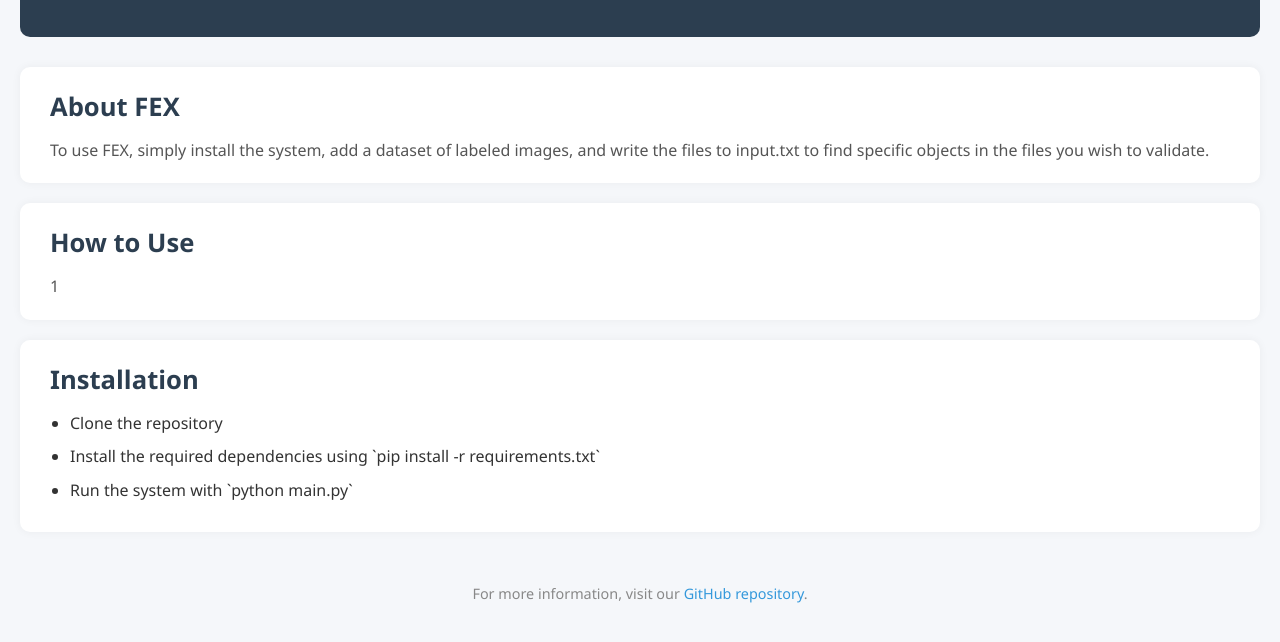
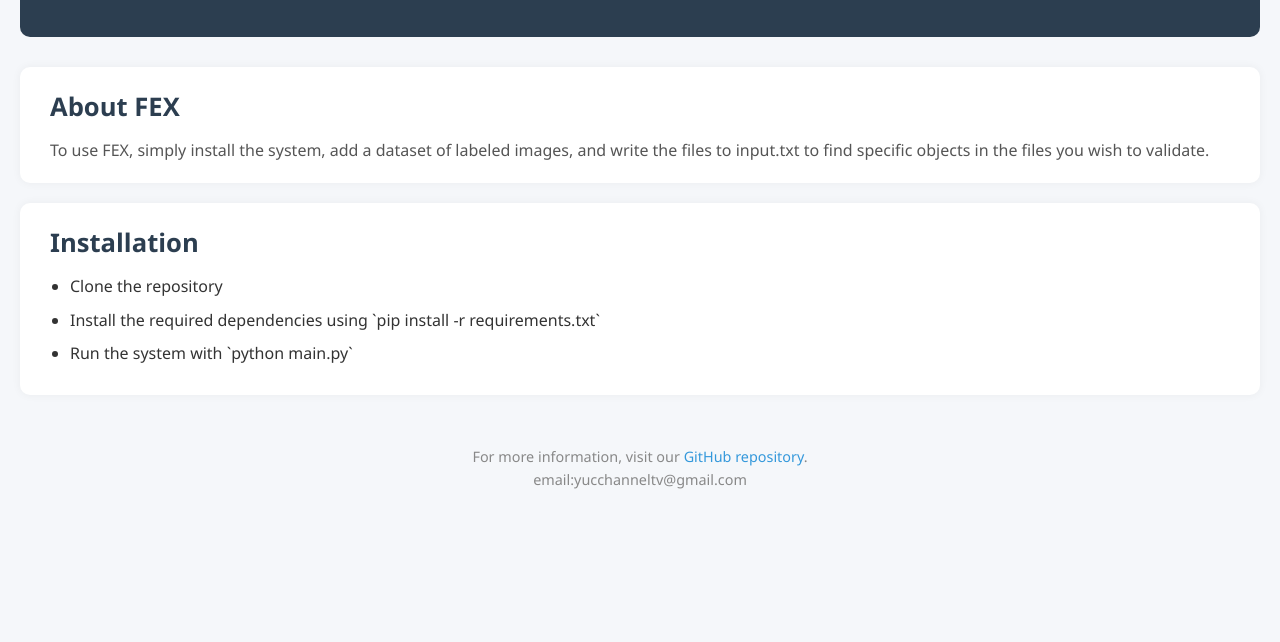
Before and after one commit to yucchannel/fex, a plain HTML site: page index.html in a window 1280 px wide. Shown: the part 168-810 px from the top of the page. Drawn offline with Linux system fonts and the light colour scheme.

Commit message:
Update index.html

```diff
--- a/index.html
+++ b/index.html
@@ -20,12 +20,6 @@
     </section>
 
     <section>
-        <h2>How to Use</h2>
-        <p>
-1        </p>
-    </section>
-
-    <section>
         <h2>Installation</h2>
         <ul>
             <li>Clone the repository</li>
@@ -36,6 +30,8 @@
 
     <footer>
         <p>For more information, visit our <a href="https://github.com/yucchanneltv/fex">GitHub repository</a>.</p>
+
+        <p>email:yucchanneltv@gmail.com</p>
     </footer>
 </body>
 </html>
```
